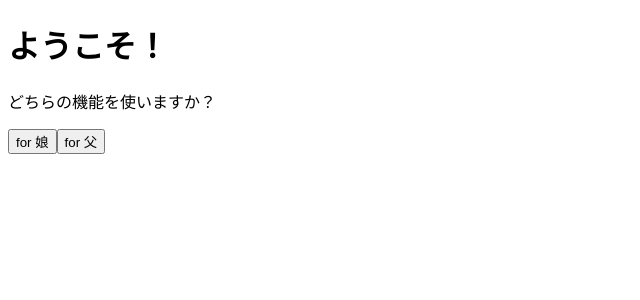
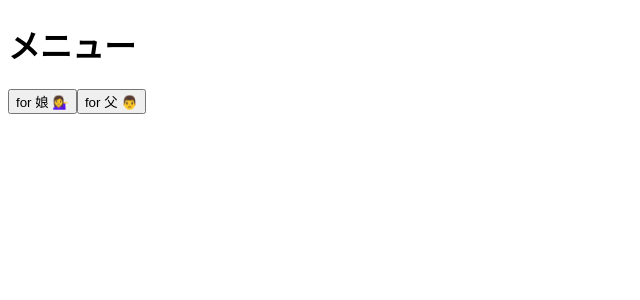
Before and after one commit to 753plus9/0330_funornot_frontend, a Next.js app: page /menu in a window 1280 px wide. Before the commit this address had no page. Shown: the top 300 px of the page, without its empty margins (0-640 px from the left). Built offline with nearby package versions, Linux system fonts and the light colour scheme.

Commit message:
4/12 15:00menu,package-lock.jsonを更新

```diff
--- a/pages/menu.tsx
+++ b/pages/menu.tsx
@@ -1,34 +1,24 @@
-// frontend/pages/menu.tsx
+import { useRouter } from 'next/router'
 import { useEffect } from 'react'
-import { useRouter } from 'next/router'
 
 export default function MenuPage() {
   const router = useRouter()
 
-  useEffect(() => {
-    const token = localStorage.getItem('token')
-    if (!token) {
-      router.push('/login')
-    }
-  }, [router])
+  // useEffect(() => {
+  //   const user = localStorage.getItem('user')
+  //   if (!user) {
+  //     router.push('/login')
+  //   }
+  // }, [])
+
+  const goToUpload = () => router.push('/for_daughter/upload')
 
   return (
-    <div className="flex flex-col items-center justify-center min-h-screen p-8">
-      <h1 className="text-3xl font-bold mb-8">ようこそ！</h1>
-      <p className="mb-6 text-lg">どちらの機能を使いますか？</p>
-      <div className="flex space-x-4">
-        <button
-          onClick={() => router.push('/for_daughter/upload')}
-          className="bg-pink-500 text-white px-6 py-3 rounded-xl shadow hover:bg-pink-600"
-        >
-          for 娘
-        </button>
-        <button
-          onClick={() => router.push('/for_dad/check')}
-          className="bg-blue-500 text-white px-6 py-3 rounded-xl shadow hover:bg-blue-600"
-        >
-          for 父
-        </button>
+    <div className="min-h-screen flex flex-col justify-center items-center bg-white">
+      <h1 className="text-2xl font-bold mb-8">メニュー</h1>
+      <div className="flex flex-col gap-4 w-full max-w-xs">
+        <button className="btn-primary" onClick={goToUpload}>for 娘 💁‍♀️</button>
+        <button className="btn-secondary">for 父 👨</button>
       </div>
     </div>
   )
```
Also changed, not shown: 1 other file (tests, documents, lock files or other folders).
